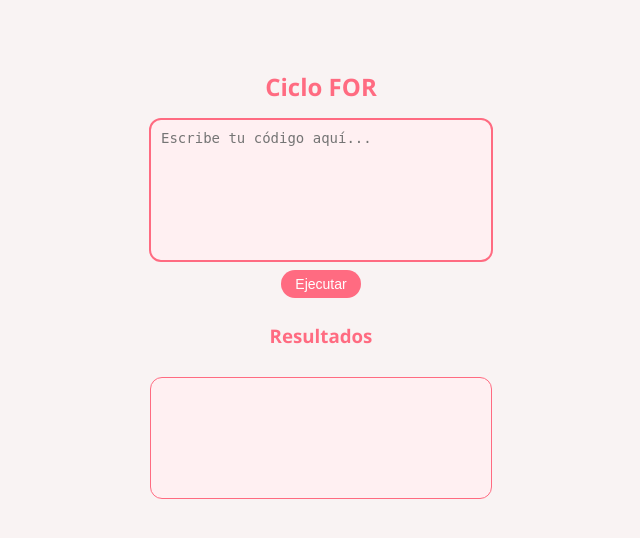
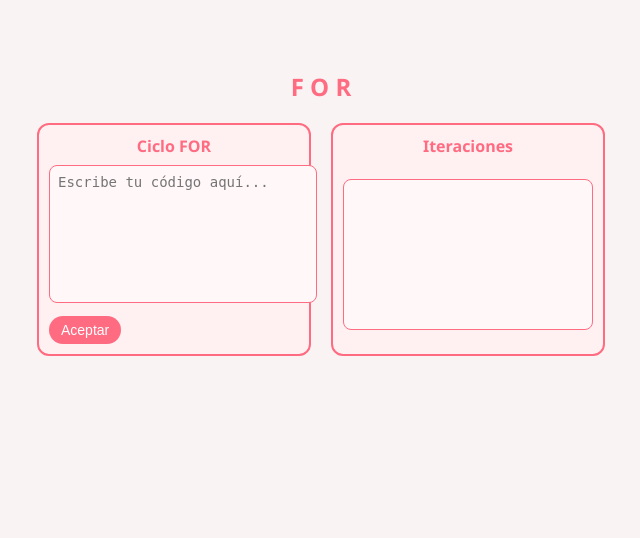
Before and after one commit to Mariel125Vertz/Vertiz-For, a Django app: page / in a window 1280 px wide. Shown: the top 538 px of the page, without its empty margins (319-959 px from the left). Run offline with Django 5.2, Linux system fonts and the light colour scheme; parts of the project's set-up code (start-up, migrations or seed data) failed here and were passed over.

Commit message:
cambios_3

```diff
--- a/Ciclo_For/templates/Ciclo_For/index.html
+++ b/Ciclo_For/templates/Ciclo_For/index.html
@@ -17,28 +17,43 @@
         }
 
         h2 {
-            margin-bottom: 15px;
             color: #ff6b81;
+            margin-bottom: 20px;
         }
 
-        form {
+        .contenedor {
+            display: flex;
+            gap: 20px;
+        }
+
+        .panel {
+            background: #fff0f2;
+            border: 2px solid #ff6b81;
+            border-radius: 12px;
+            padding: 10px;
+            width: 250px;
+            min-height: 150px;
             display: flex;
             flex-direction: column;
-            align-items: center;
-            gap: 8px;
-            width: 320px;
+            justify-content: flex-start;
+        }
+
+        .panel h3 {
+            color: #ff6b81;
+            margin: 0 0 8px 0;
+            font-size: 16px;
+            text-align: center;
         }
 
         textarea {
             width: 100%;
             height: 120px;
-            border: 2px solid #ff6b81;
-            border-radius: 12px;
-            padding: 10px;
+            border: 1px solid #ff6b81;
+            border-radius: 8px;
+            padding: 8px;
             font-size: 14px;
             resize: none;
-            background: #fff0f2;
-            color: #333;
+            background: #fff7f8;
             outline: none;
         }
 
@@ -48,14 +63,16 @@
         }
 
         button {
+            margin-top: 8px;
             background: #ff6b81;
             color: white;
             border: none;
-            padding: 6px 14px;
+            padding: 6px 12px;
             border-radius: 20px;
             cursor: pointer;
             font-size: 14px;
             transition: all 0.2s ease-in-out;
+            align-self: center;
         }
 
         button:hover {
@@ -63,34 +80,34 @@
             transform: scale(1.05);
         }
 
-        h3 {
-            margin-top: 25px;
-            color: #ff6b81;
-        }
-
         pre {
-            background: #fff0f2;
+            background: #fff7f8;
             border: 1px solid #ff6b81;
-            border-radius: 12px;
-            padding: 10px;
-            width: 320px;
-            min-height: 100px;
-            margin-top: 10px;
+            border-radius: 8px;
+            padding: 8px;
+            flex: 1;
             white-space: pre-wrap;
             font-size: 14px;
             color: #333;
+            overflow-y: auto;
         }
     </style>
 </head>
 <body>
-    <h2>Ciclo FOR</h2>
-    <form id="formulario">
-        <textarea id="codigo" name="codigo" placeholder="Escribe tu código aquí..."></textarea>
-        <button type="submit">Ejecutar</button>
-    </form>
-
-    <h3>Resultados</h3>
-    <pre id="iteraciones"></pre>
+    <h2>F O R</h2>
+    <div class="contenedor">
+        <div class="panel">
+            <h3>Ciclo FOR</h3>
+            <form id="formulario">
+                <textarea id="codigo" name="codigo" placeholder="Escribe tu código aquí..."></textarea>
+                <button type="submit">Aceptar</button>
+            </form>
+        </div>
+        <div class="panel">
+            <h3>Iteraciones</h3>
+            <pre id="iteraciones"></pre>
+        </div>
+    </div>
 
     <script>
         document.getElementById("formulario").addEventListener("submit", async function(e) {
```
